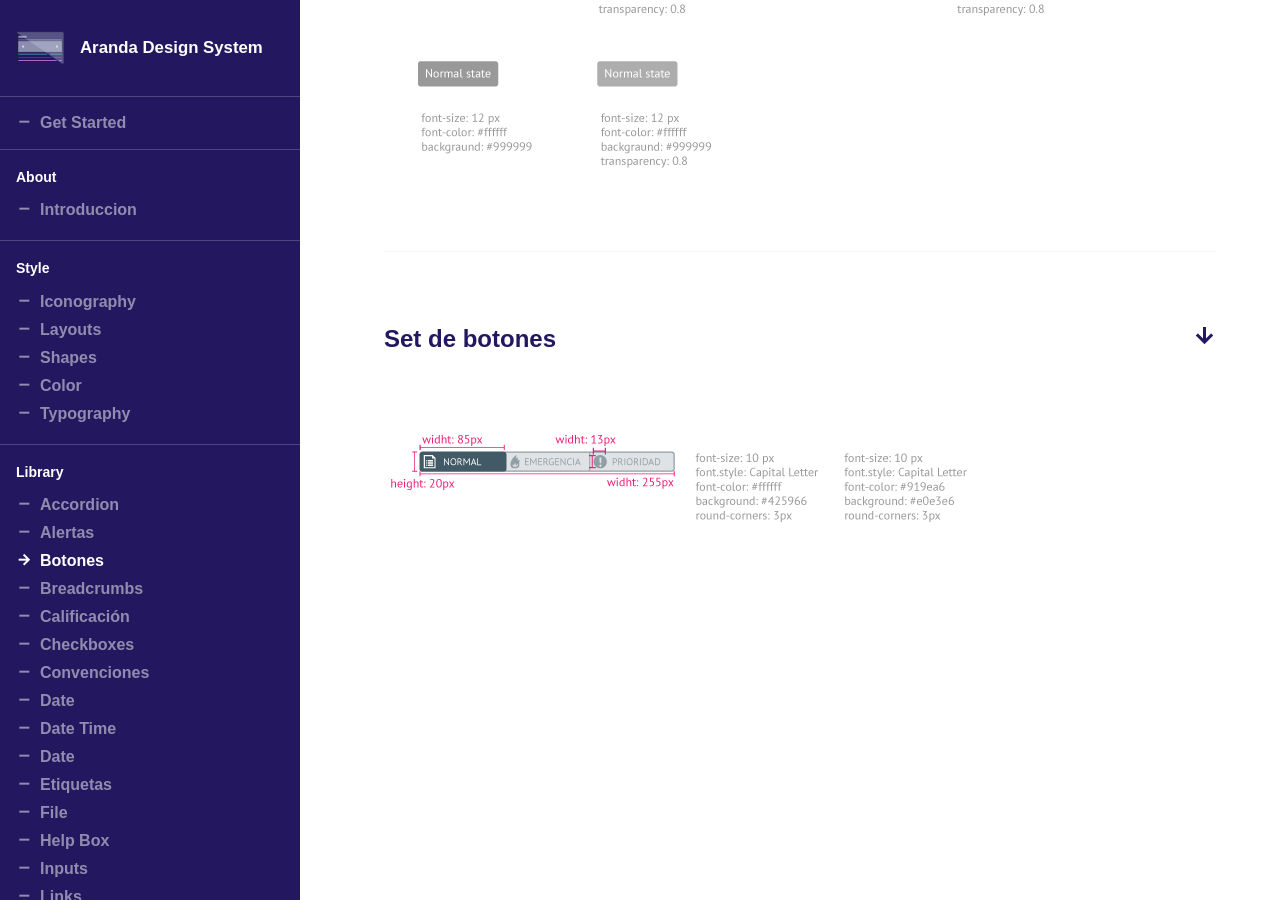
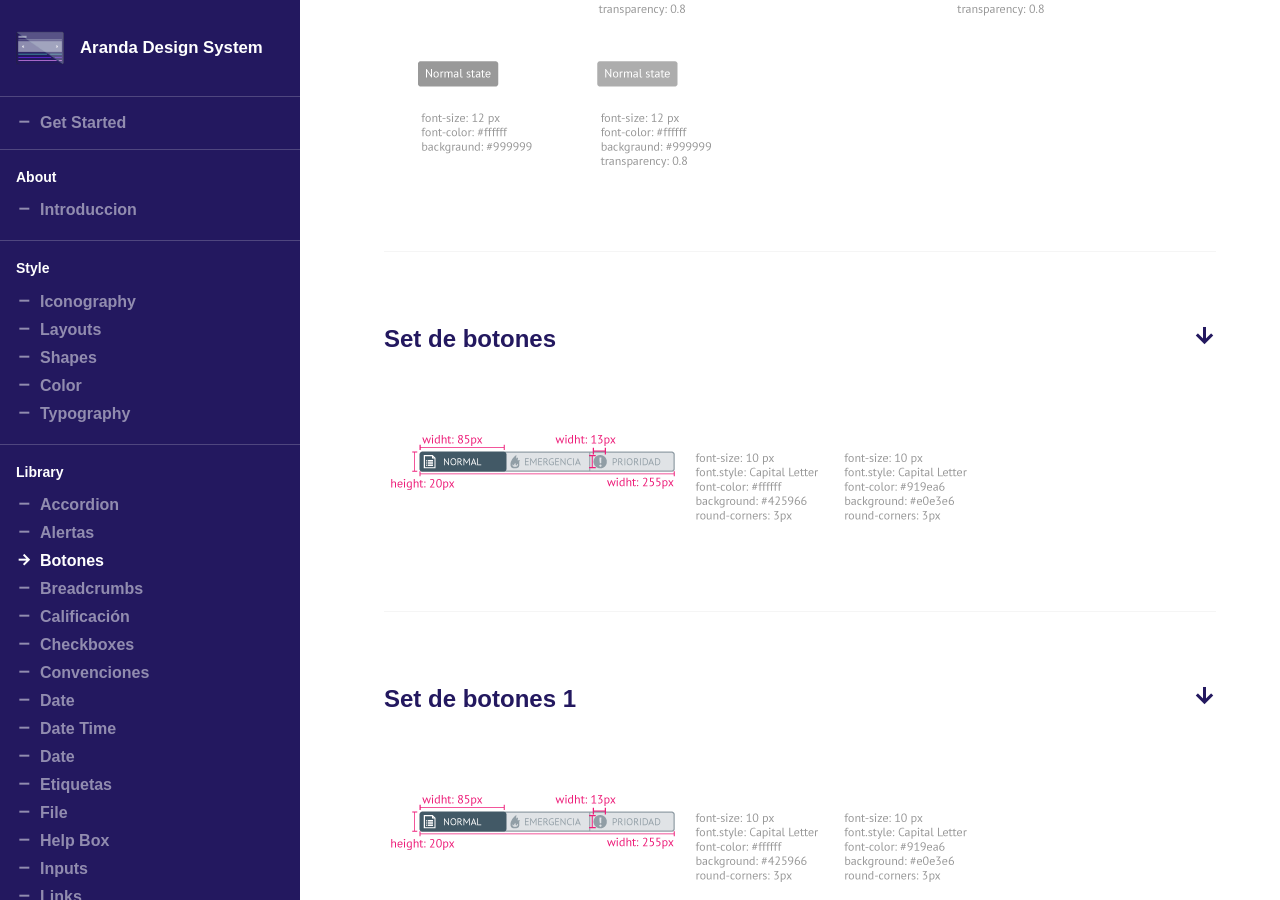
Before and after one commit to Nats85/guide-aranda, a Jekyll site: the page built from _docs/library/botones.md, in a window 1280 px wide and 900 px high, scrolled down 658 px. Built offline with Jekyll 4.4.1, drawn with Linux system fonts in a browser that asks for light colours.

Commit message:
Update botones.md

```diff
--- a/_docs/library/botones.md
+++ b/_docs/library/botones.md
@@ -9,3 +9,8 @@ info: Library
 # Set de botones
 
 ![]({{ site.baseurl }}/styleguide/images/set_botones.png)
+
+
+# Set de botones 1
+
+![]({{ site.baseurl }}/styleguide/images/set_botones.png)
```
